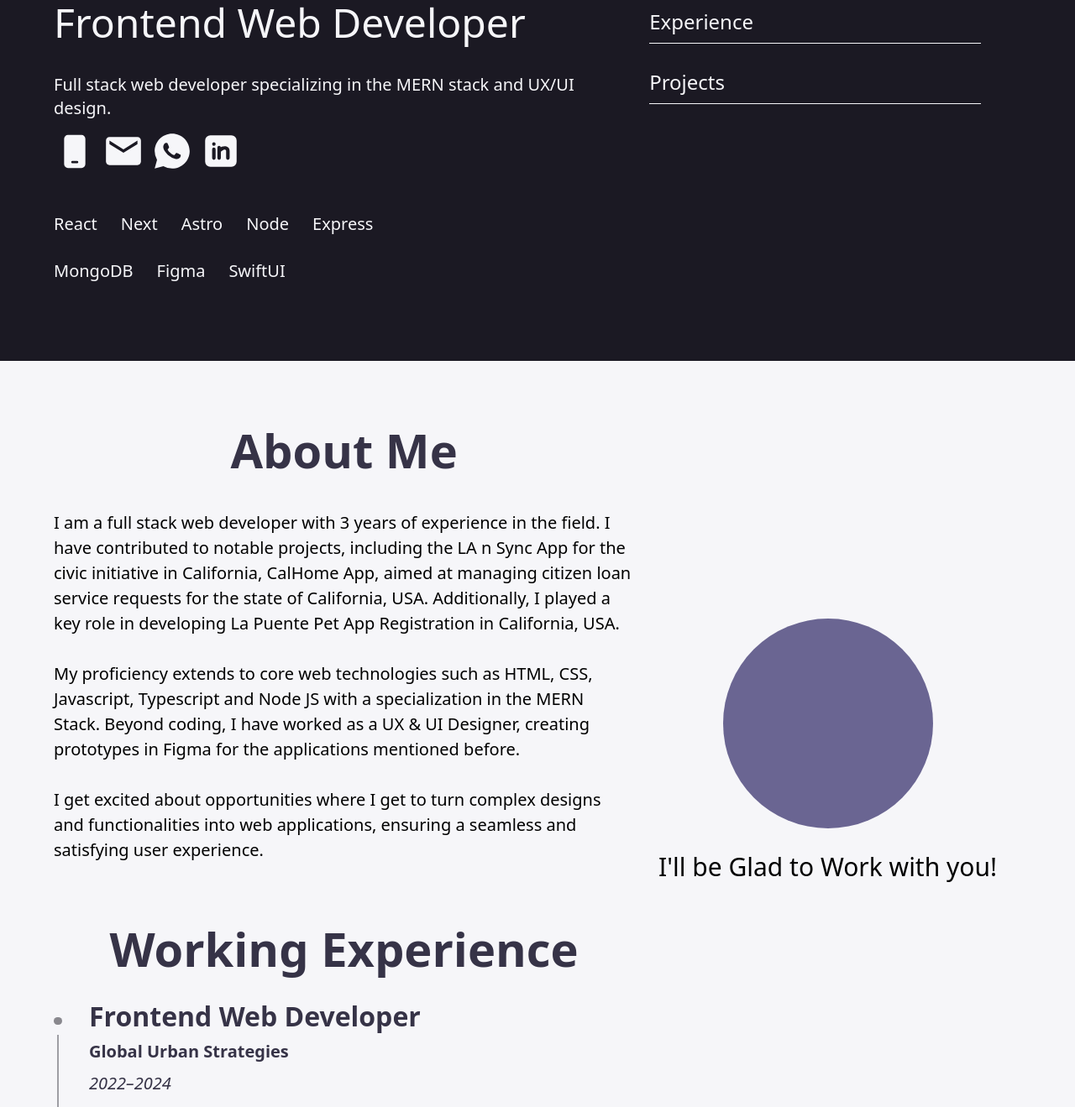
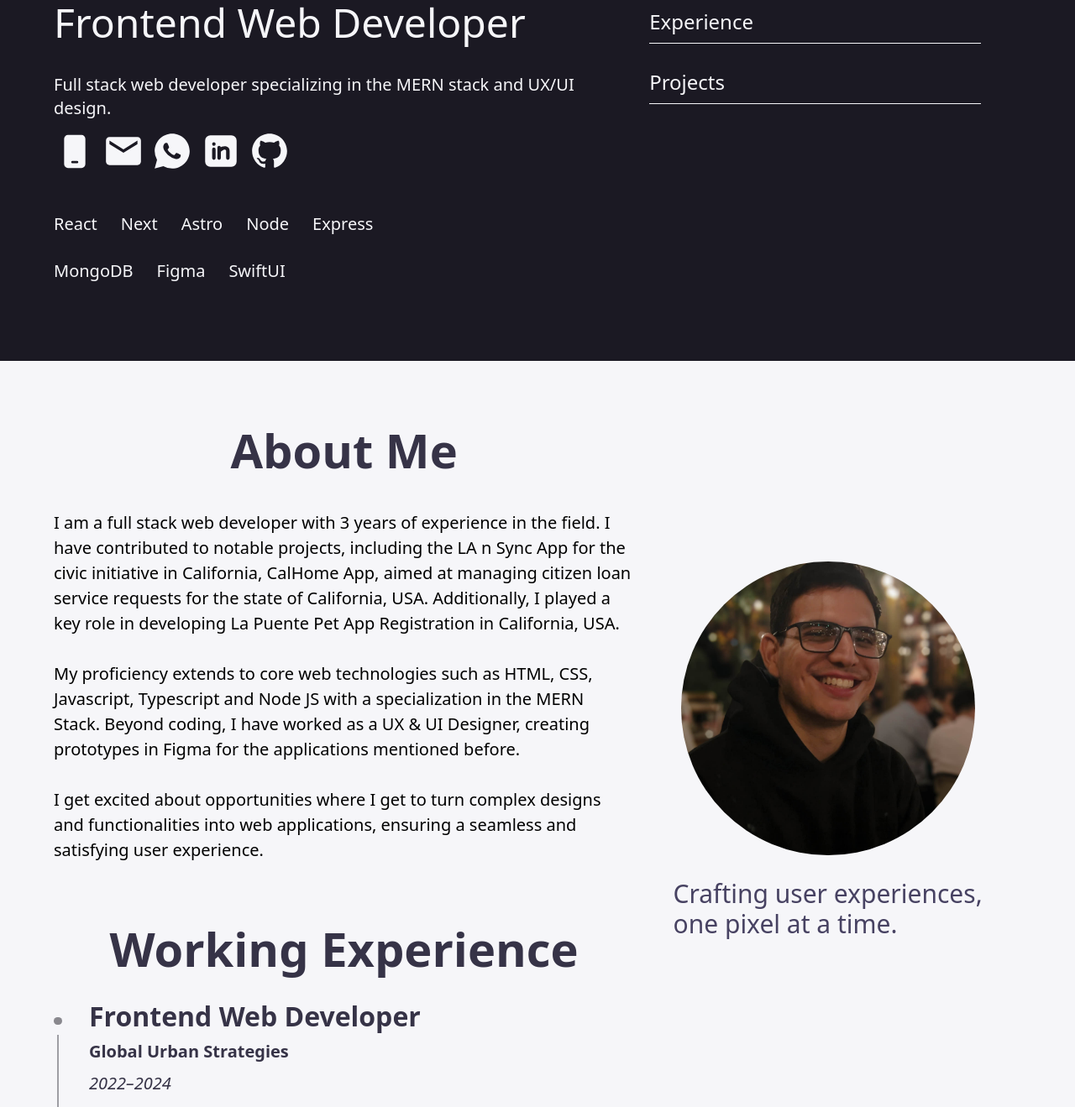
Before and after one commit to Ed4n/edgardo-suncin, an Astro site: page / in a window 1280 px wide. Shown: the part 370-1689 px from the top of the page at 84% size. Built offline with nearby package versions, Linux system fonts and the light colour scheme; Astro itself is replaced by a stand-in of ours.

Commit message:
Original links added to the header and also my Picture was added to the About Section.

```diff
--- /dev/null
+++ b/src/assets/icons/GithubIcon.astro
@@ -0,0 +1 @@
+<svg class="header-icon" xmlns="http://www.w3.org/2000/svg" viewBox="0 0 24 24"><path fill="currentColor" d="M12.001 2c-5.525 0-10 4.475-10 10a9.99 9.99 0 0 0 6.837 9.488c.5.087.688-.213.688-.476c0-.237-.013-1.024-.013-1.862c-2.512.463-3.162-.612-3.362-1.175c-.113-.288-.6-1.175-1.025-1.413c-.35-.187-.85-.65-.013-.662c.788-.013 1.35.725 1.538 1.025c.9 1.512 2.337 1.087 2.912.825c.088-.65.35-1.087.638-1.337c-2.225-.25-4.55-1.113-4.55-4.938c0-1.088.387-1.987 1.025-2.687c-.1-.25-.45-1.275.1-2.65c0 0 .837-.263 2.75 1.024a9.3 9.3 0 0 1 2.5-.337c.85 0 1.7.112 2.5.337c1.913-1.3 2.75-1.024 2.75-1.024c.55 1.375.2 2.4.1 2.65c.637.7 1.025 1.587 1.025 2.687c0 3.838-2.337 4.688-4.562 4.938c.362.312.675.912.675 1.85c0 1.337-.013 2.412-.013 2.75c0 .262.188.574.688.474A10.02 10.02 0 0 0 22 12c0-5.525-4.475-10-10-10"/></svg>
--- a/src/components/About.astro
+++ b/src/components/About.astro
@@ -36,9 +36,10 @@ import WorkingExperience from "./WorkingExperience.astro";
         class="w-full xl:w-[40%] order-1 xl:order-2 xl:h-screen xl:sticky top-0 right-0 flex justify-center items-center self-start mb-12 xl:mb-0"
     >
         <div class="flex flex-col gap-7 justify-center items-center">
-            <div class="w-[250px] h-[250px] bg-mirage-500 rounded-full"></div>
-            <h2 class="text-3xl hidden xl:block">
-                I'll be Glad to Work with you!
+            <div class="w-[350px] h-[350px] rounded-full overflow-hidden">
+            <img class="w-full h-full object-cover" src="/me.jpg" alt=""></div>
+            <h2 class="text-3xl hidden xl:block text-mirage-700">
+            Crafting user experiences, <br> one pixel at a time.
             </h2>
         </div>
     </div>
--- a/src/components/Header.astro
+++ b/src/components/Header.astro
@@ -3,27 +3,33 @@ import PhoneIcon from "../assets/icons/PhoneIcon.astro";
 import MailIcon from "../assets/icons/Mail.astro";
 import WhatsappIcon from "../assets/icons/Whatsapp.astro";
 import LinkedinIcon from "../assets/icons/Linkedin.astro";
+import GithubIcon from "../assets/icons/GithubIcon.astro";
 
 const rs = [
   {
     name: "Phone",
     icon: PhoneIcon,
-    link: "tel:+573004567890",
+    link: "tel:+50377279707",
   },
   {
     name: "Mail",
     icon: MailIcon,
-    link: "mail@gmail.com",
+    link: "mailto:edgardo.avalencia@gmail.com",
   },
   {
     name: "Whatsapp",
     icon: WhatsappIcon,
-    link: "https://wa.me/573004567890",
+    link: "https://wa.me/+50377279707",
   },
   {
     name: "Linkedin",
     icon: LinkedinIcon,
-    link: "https://www.linkedin.com/in/edgardo-valencia/",
+    link: "https://www.linkedin.com/in/edgardo-valencia-1a1832292/",
+  },
+  {
+    name: "Github",
+    icon: GithubIcon,
+    link: "https://github.com/Ed4n",
   },
 ];
 
@@ -62,7 +68,7 @@ const skills = [
       {
         rs.map((item, i) => (
           <Fragment key={i}>
-            <a href={item.link}>
+            <a href={item.link} target="_blank">
               <item.icon />
             </a>
           </Fragment>
```
Also changed, not shown: public/me.jpg (added).
